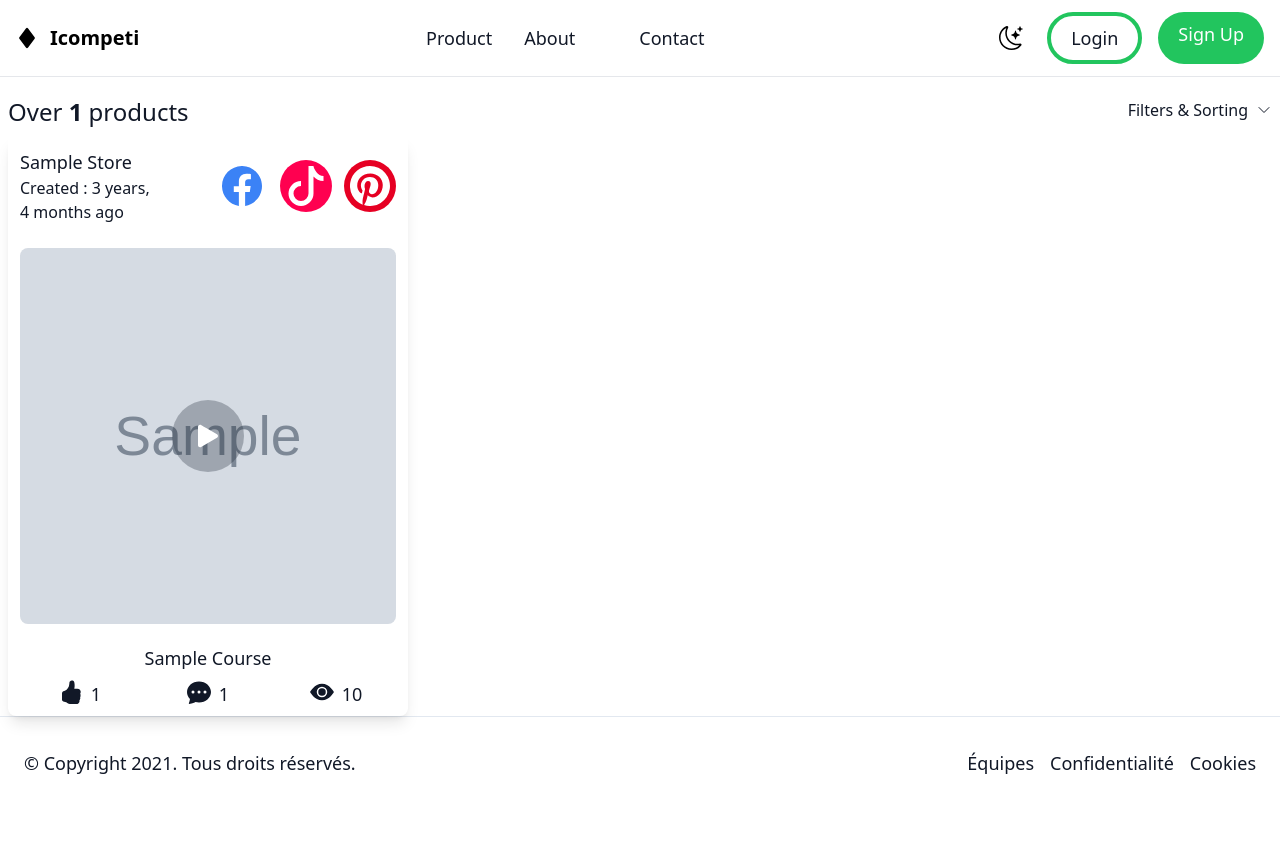
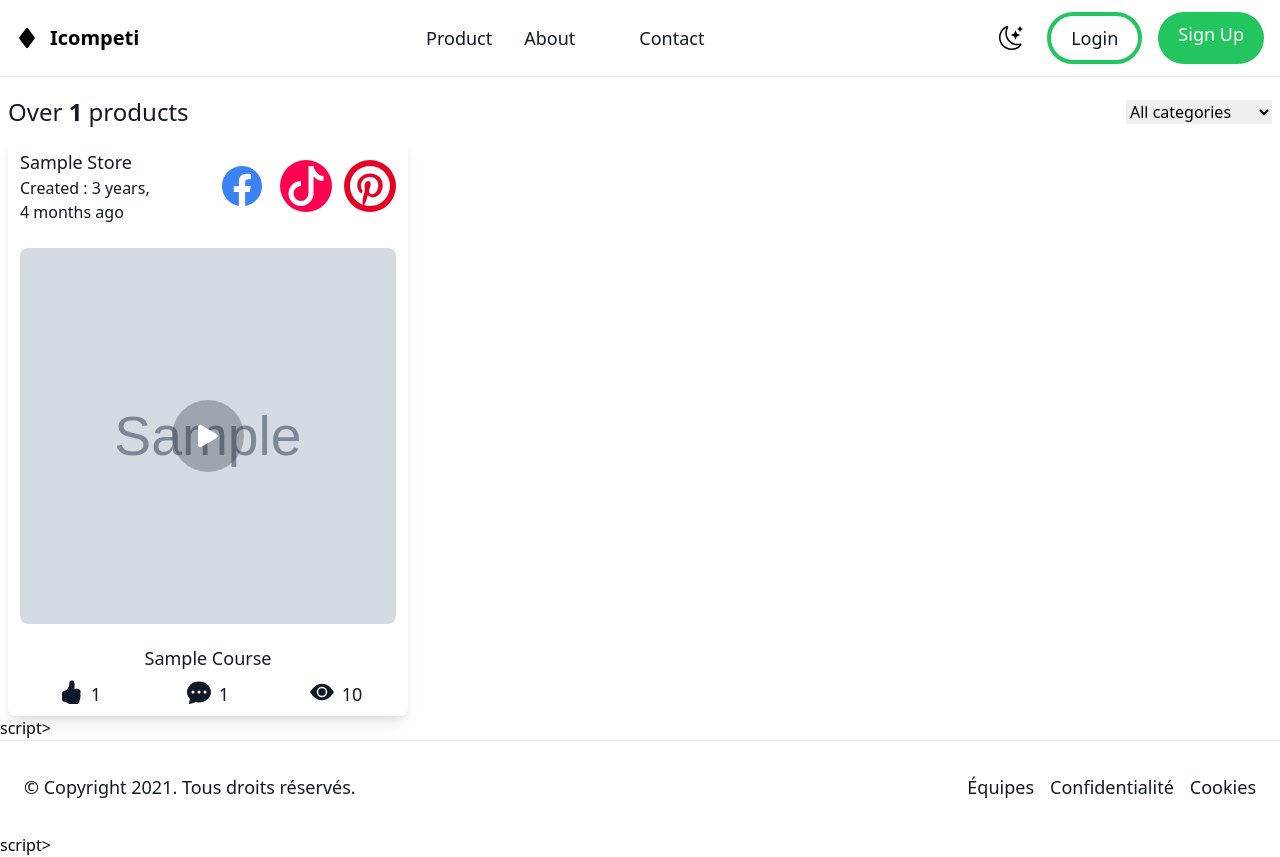
Before and after one commit to Mambodiev/inlookads, a Django app: page /courses/ in a window 1280 px wide. Before the commit the page ends 774 px from the top, so only its background shows below. Run offline with Django 3.2, Linux system fonts and the light colour scheme; tables that the repository leaves empty hold one stand-in row (values such as "Sample post"); grey boxes marked "Sample" are stand-in pictures; style sheets or scripts are compiled from the project's sources; parts of the project's set-up code (start-up, migrations or seed data) failed here and were passed over; some libraries are stand-ins or nearby versions.

Commit message:
filter by category with success

```diff
--- a/content/admin.py
+++ b/content/admin.py
@@ -1,15 +1,14 @@
 from django.contrib import admin
 from . import models
 
-from .models import Course, Video, Pricing, Subscription, Sale, Store , OrderItem, Order
-
-
+from .models import Course, Video, Pricing, Subscription, Sale, Store , OrderItem, Order, Category
 @admin.register(models.Course)
 class AuthorAdmin(admin.ModelAdmin):
     list_display = ['name_of_product']
     prepopulated_fields = {'slug': ('name_of_product',), }
 
 # admin.site.register(Course)
+admin.site.register(Category)
 admin.site.register(Store)
 admin.site.register(Sale)
 admin.site.register(Video)
--- a/content/models.py
+++ b/content/models.py
@@ -11,6 +11,15 @@ import stripe
 # stripe.api_key = settings.STRIPE_SECRET_KEY
 
 User = get_user_model()
+
+
+class Category(models.Model):
+    name = models.CharField(max_length=100)
+    class Meta:
+        verbose_name_plural = "Categories"
+    def __str__(self):
+        return self.name
+
 
 class Pricing(models.Model):
     name = models.CharField(max_length=100)  # Basic / Pro / Premium
@@ -51,6 +60,7 @@ class Store(models.Model):
 
     def __str__(self):
         return self.name
+
 
 class Course(models.Model):
     option_ads = [
@@ -312,6 +322,7 @@ class Course(models.Model):
     aliexpress_order = models.IntegerField(default=0, help_text = "Amount of aliexpress order generated")
     aliexpress_total_sale = models.IntegerField(default=0, help_text = "Amount of aliexpress sale generated")
     aliexpress_price = models.IntegerField(default=0, help_text = "Product price from aliexpress")
+    categories = models.ManyToManyField(Category)
     likes = models.IntegerField(default=0, help_text = "Amount of likes generated")
     comment = models.IntegerField(default=0, help_text = "Amount of comment generated")
     views = models.IntegerField(default=0, help_text = "Amount of views generated")
@@ -444,7 +455,7 @@ class Sale(models.Model):
         ordering = ['-time']
 
     def __str__(self):
-        return f' ({self.course.name}), {self.total_number_of_sale}'
+        return f' ({self.course.name_of_product}), {self.total_number_of_sale}'
 
 class Video(models.Model):
     course = models.ForeignKey(Course, on_delete=models.CASCADE, related_name='videos')
--- a/content/urls.py
+++ b/content/urls.py
@@ -9,7 +9,8 @@ urlpatterns = [
     path('remove-from-saved/<pk>/',
          views.RemoveFromSavedView.as_view(), name='remove-from-saved'),
     path('contact/', views.ContactView.as_view(), name='contact'),
-    path("", CourseListView.as_view(), name='course-list'),
+    # path("", CourseListView.as_view(), name='course-list'),
+    path('', CourseListView, name='course-list'),
     path("<slug>/", CourseDetailView.as_view(), name='course-detail'),
     path("<slug>/<video_slug>/", VideoDetailView.as_view(), name='video-detail'),
 
--- a/content/views.py
+++ b/content/views.py
@@ -2,7 +2,7 @@ from django.http import HttpResponse, HttpResponseRedirect
 from django.views import generic
 from django.contrib.auth.mixins import LoginRequiredMixin
 from django.shortcuts import get_object_or_404, reverse, redirect, render
-from .models import Course, Video, OrderItem
+from .models import Course, Video, OrderItem, Category
 from .mixins import CoursePermissionMixin
 from django.core.mail import send_mail
 from .forms import ContactForm, AddToCartForm
@@ -11,7 +11,11 @@ from django.contrib import messages
 from django.utils.translation import gettext as _
 from .utils import get_or_set_order_session
 from django.urls import reverse_lazy
+from django.db.models import Q
 
+
+def is_valid_queryparam(param):
+    return param != '' and param is not None
 
 class ContactView(generic.FormView):
     form_class = ContactForm
@@ -44,9 +48,40 @@ class ContactView(generic.FormView):
 
 
 
-class CourseListView(generic.ListView):
-    template_name = "content/course_list.html"
-    queryset = Course.objects.all()
+# class CourseListView(generic.ListView):
+#     template_name = "content/course_list.html"
+#     # queryset = Course.objects.all()
+
+#     def get_queryset(self):
+#         qs = Course.objects.all()
+#         category = self.request.GET.get('category', None)
+#         if category:
+#             qs = qs.filter(Q(primary_category__name=category) |
+#                            Q(secondary_categories__name=category)).distinct()
+#         return qs
+
+#     def get_context_data(self, **kwargs):
+#         context = super(CourseListView, self).get_context_data(**kwargs)
+#         context.update({
+#             "categories": Category.objects.values("name")
+#         })
+#         return context
+
+
+def CourseListView(request):
+    qs = Course.objects.all()
+    categories = Category.objects.all()
+    category = request.GET.get('category')
+
+    if is_valid_queryparam(category) and category != 'Choose...':
+        qs = qs.filter(categories__name=category)
+
+    context = {
+        'queryset': qs,
+        'categories': categories
+    }
+    return render(request, "content/course_list.html", context)
+
 
 
 class CourseDetailView(generic.FormView):
--- a/templates/content/course_list.html
+++ b/templates/content/course_list.html
@@ -5,110 +5,35 @@
     {% comment %} filter {% endcomment %}
         <div class="sm:flex sm:items-center sm:justify-between">
             <div class=" ">
-                <p class="text-2xl text-gray-900 dark:text-white">Over <strong class=""> {{ object_list|length }}</strong> products</p>
+                <p class="text-2xl text-gray-900 dark:text-white">Over <strong class=""> {{ queryset.count }}</strong> products</p>
             </div>
             <div class="relative">
-                <details class="group [&_summary::-webkit-details-marker]:hidden">
-                    <summary
-                    class="flex cursor-pointer items-center gap-2  pb-1 text-gray-900 transition hover:border-gray-600"
-                    >
-                    <span class=" text-gray-900 dark:text-white"> Filters & Sorting </span>
+                <form method="GET" action=".">
+                    <!-- <select id="category" class="text-gray-900 dark:text-white dark:bg-gray-900 border-0" data-te-select-init>
+                        <option class="py-2">All categories</option>
+                            {% for cat in categories %}
+                        <option class="py-2" value="{{ cat }}">{{ cat }}</option>
+                            {% endfor %}
+                     </select> -->
+                    <div class="form-group">
+                        <!-- <label for="category">Category</label> -->
+                        <select  onchange="this.form.submit()" id="category" class="form-control" name="category">
+                          <option selected>All categories</option>
+                          {% for cat in categories %}
+                          <option value="{{ cat }}">{{ cat }}</option>
+                          {% endfor %}
+                        </select>
+                    </div>
+                        <!-- <button type="submit" class="btn btn-primary">Search</button> -->
+                 </form>
 
-                    <span class="transition group-open:-rotate-180 text-gray-900 dark:text-white">
-                        <svg
-                        xmlns="http://www.w3.org/2000/svg"
-                        fill="none"
-                        viewBox="0 0 24 24"
-                        stroke-width="1.5"
-                        stroke="currentColor"
-                        class="h-4 w-4"
-                        >
-                        <path
-                            stroke-linecap="round"
-                            stroke-linejoin="round"
-                            d="M19.5 8.25l-7.5 7.5-7.5-7.5"
-                        />
-                        </svg>
-                    </span>
-                    </summary>
-
-                    <div
-                    class="z-50 group-open:absolute group-open:top-auto group-open:mt-2 ltr:group-open:left-0"
-                    >
-                    <div class="w-96 rounded border border-gray-200 bg-white">
-                        <header class="flex items-center justify-between p-4">
-                        <span class=" text-gray-900 dark:text-white"> 0 Selected </span>
-
-                        <button
-                            type="button"
-                            class=" text-gray-900 dark:text-white underline underline-offset-4"
-                        >
-                            Reset
-                        </button>
-                        </header>
-
-                        <ul class="space-y-1 border-t border-gray-200 p-4">
-                        <li>
-                            <label
-                            for="FilterInStock"
-                            class="inline-flex items-center gap-2"
-                            >
-                            <input
-                                type="checkbox"
-                                id="FilterInStock"
-                                class="h-5 w-5 rounded border-gray-300"
-                            />
-
-                            <span class=" font-medium text-gray-900 dark:text-white">
-                                In Stock (5+)
-                            </span>
-                            </label>
-                        </li>
-
-                        <li>
-                            <label
-                            for="FilterPreOrder"
-                            class="inline-flex items-center gap-2"
-                            >
-                            <input
-                                type="checkbox"
-                                id="FilterPreOrder"
-                                class="h-5 w-5 rounded border-gray-300"
-                            />
-
-                            <span class=" font-medium text-gray-900 dark:text-white">
-                                Pre Order (3+)
-                            </span>
-                            </label>
-                        </li>
-
-                        <li>
-                            <label
-                            for="FilterOutOfStock"
-                            class="inline-flex items-center gap-2"
-                            >
-                            <input
-                                type="checkbox"
-                                id="FilterOutOfStock"
-                                class="h-5 w-5 rounded border-gray-300"
-                            />
-
-                            <span class=" text-gray-900 dark:text-white">
-                                Out of Stock (10+)
-                            </span>
-                            </label>
-                        </li>
-                        </ul>
-                    </div>
-                    </div>
-                </details>
-            </div>
+             </div>
         </div>
     {% comment %} end filter {% endcomment %}
 
     <div class="mt-2 grid grid-cols-1 gap-y-10 gap-x-6 sm:grid-cols-2
             lg:grid-cols-3  xl:gap-x-8">
-        {% for course in object_list %}
+         {% for course in queryset %}
         <div class="group relative block overflow-hidden rounded-lg shadow-lg">
             <div class="flex items-center justify-between p-3">
                 <div class="flex items-center space-x-2">
@@ -208,4 +133,11 @@
         {% endfor %}
     </div>
 </div>
+{% block javascript %}
+<script>
+$('#something').click(function(){
+    $('#your_form').submit()
+});
+</script>script>
+{% endblock %}
 {% endblock content %}
```
Also changed, not shown: note.md (+4 -1 lines), templates/content/course_detail.html (+8 -8 lines), content/migrations/0028_category_course_primary_category_and_more.py (added), content/migrations/0029_alter_course_primary_category.py (added), content/migrations/0030_remove_course_primary_category_and_more.py (added).
